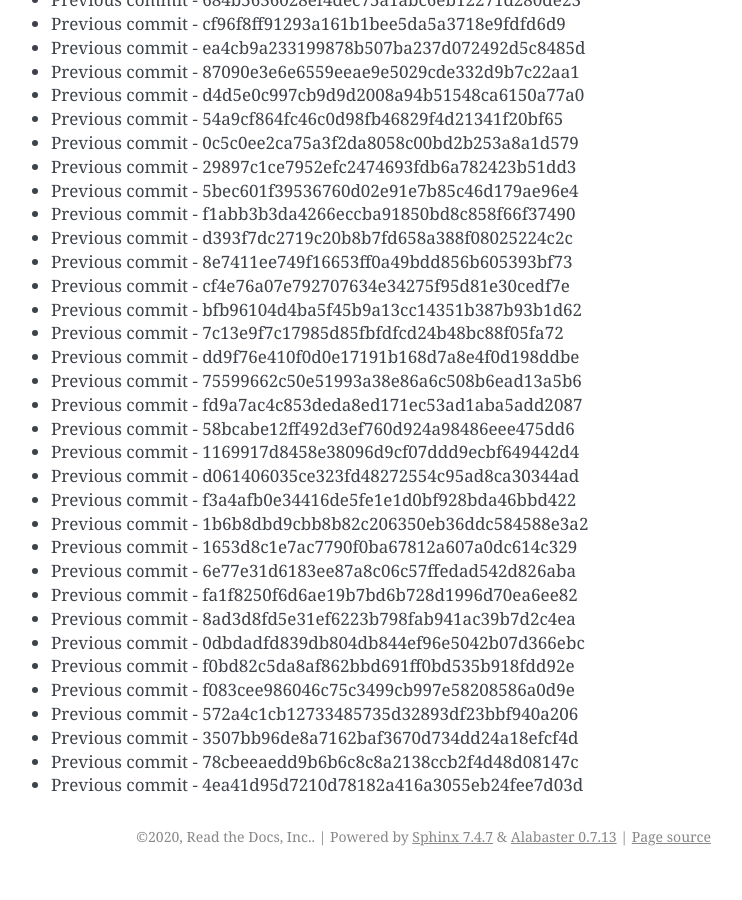
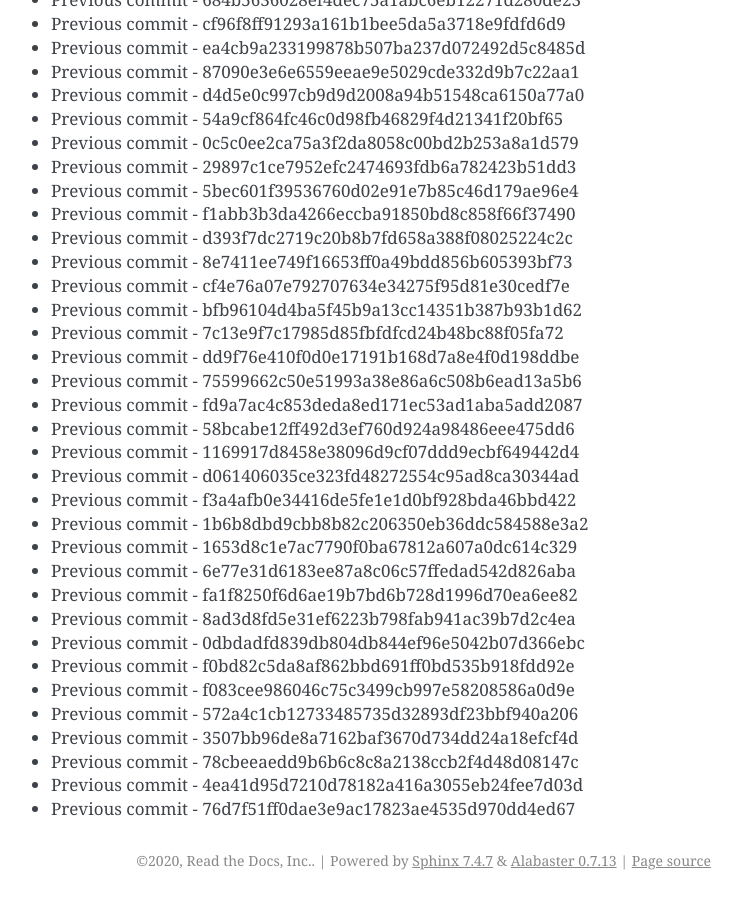
Before and after one commit to readthedocs/rtd-git-stresstest, a Sphinx documentation site: the page built from docs/updates.rst, in a window 1280 px wide and 900 px high, scrolled down 55293 px. Shown: the whole window, without its empty margins (399-1141 px from the left). Built offline with Sphinx 7.4.7, drawn with Linux system fonts in a browser that asks for light colours; before the commit the page ends 56169 px from its top, so only the background shows below that.

Commit message:
Generating commit from previous: 76d7f51ff0dae3e9ac17823ae4535d970dd4ed67

```diff
--- a/docs/updates.rst
+++ b/docs/updates.rst
@@ -2355,3 +2355,4 @@ It can be tested for any performance characteristics.
 * Previous commit - 3507bb96de8a7162baf3670d734dd24a18efcf4d
 * Previous commit - 78cbeeaedd9b6b6c8c8a2138ccb2f4d48d08147c
 * Previous commit - 4ea41d95d7210d78182a416a3055eb24fee7d03d
+* Previous commit - 76d7f51ff0dae3e9ac17823ae4535d970dd4ed67
```
